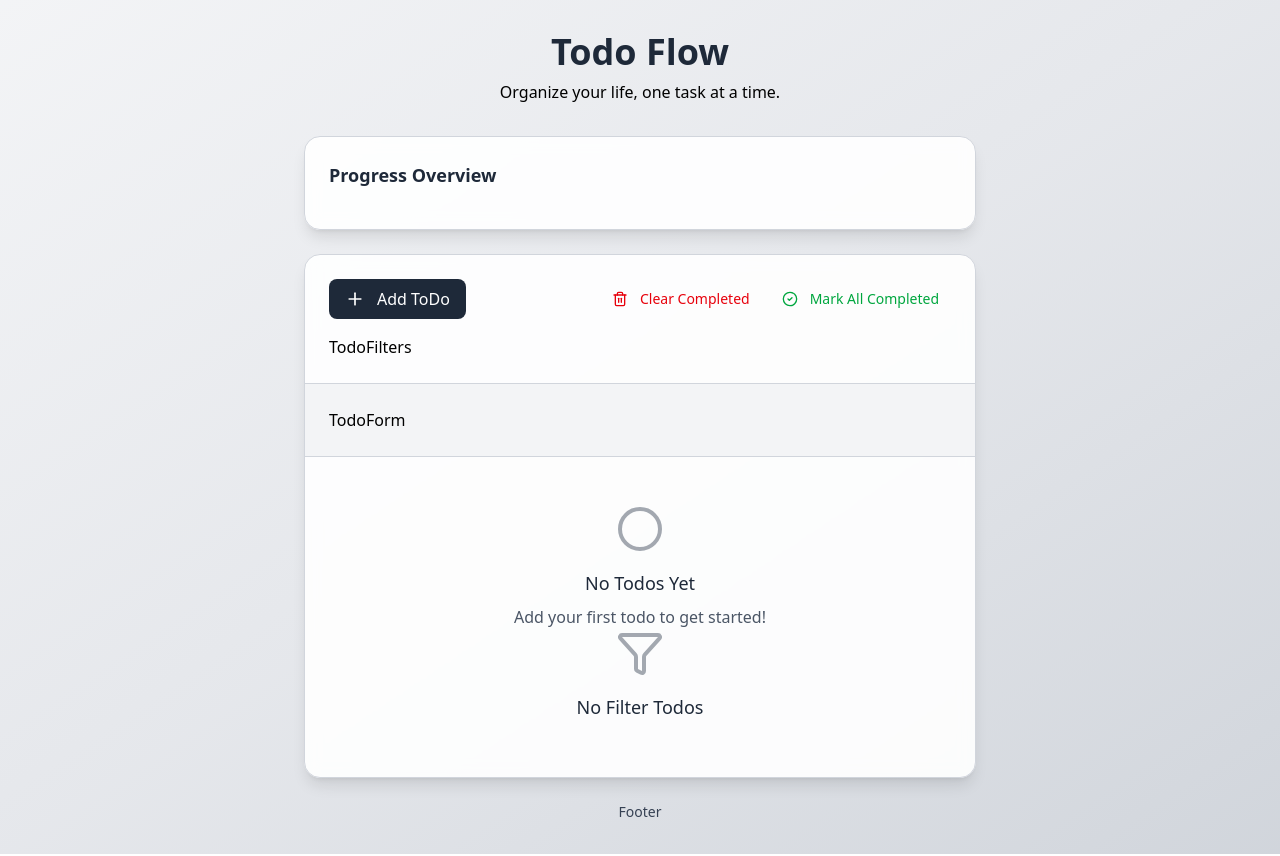
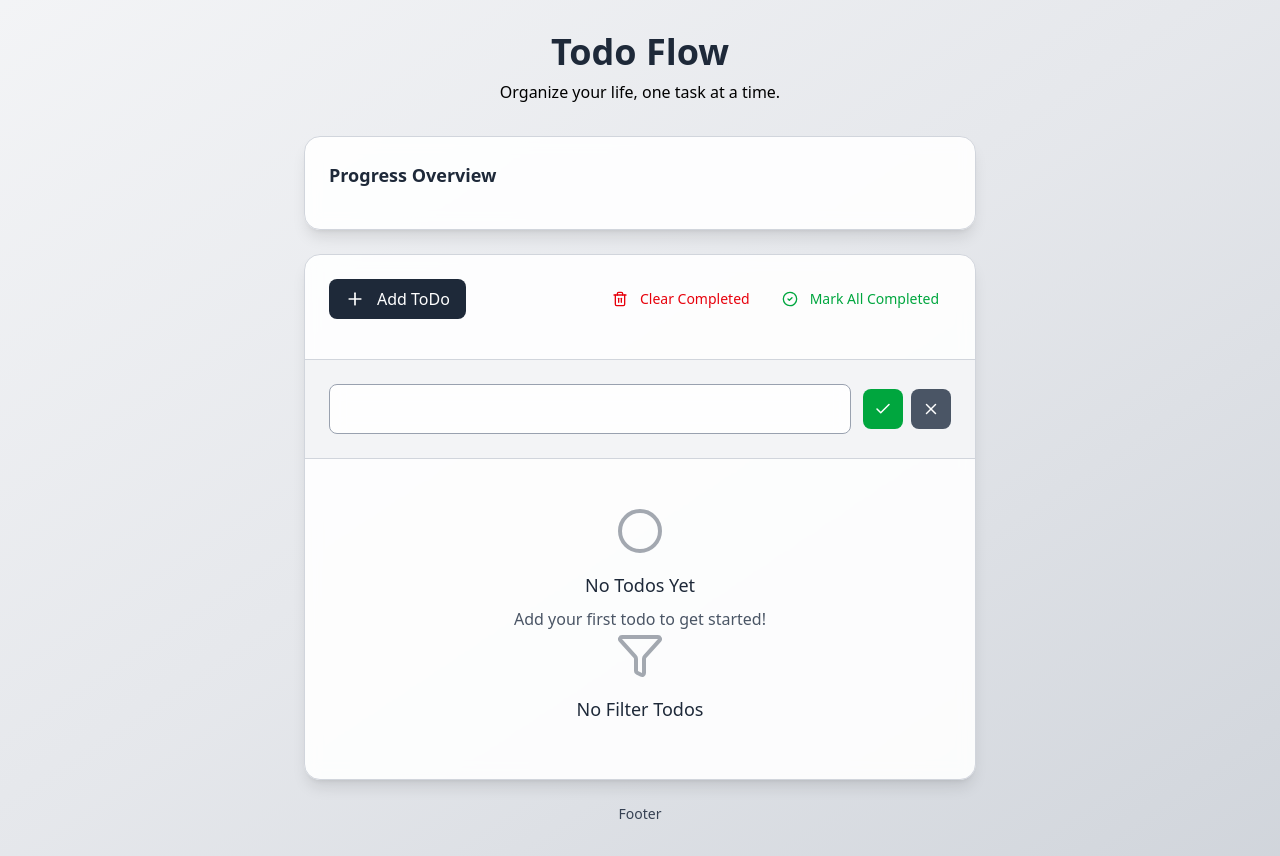
Before and after one commit to mimski/todo-flow, a React (Vite) app: page / in a window 1280 px wide. Built offline with nearby package versions, Linux system fonts and the light colour scheme.

Commit message:
added markup and style for TodoForm component

```diff
--- a/src/components/TodoFilters.jsx
+++ b/src/components/TodoFilters.jsx
@@ -1,4 +1,8 @@
 function TodoFilters() {
-  return <div>TodoFilters</div>;
+  return (
+    <div className="flex items-center justify-center">
+      <div className="inline-flex bg-gray-200"></div>
+    </div>
+  );
 }
 export default TodoFilters;
--- a/src/components/TodoForm.jsx
+++ b/src/components/TodoForm.jsx
@@ -1,4 +1,31 @@
+import { Check, X } from "lucide-react";
+
 function TodoForm() {
-  return <div>TodoForm</div>;
+  return (
+    <div className="flex items-center gap-3">
+      <div className="flex-1">
+        <input
+          className="w-full px-4 py-3 border border-gray-400 rounded-lg focus:outline-none focus:ring-2 focus:ring-gray-800 focus:border-transparent transition-all duration-200 bg-white/90 backdrop-blur-sm text-gray-800 placeholder-gray-600"
+          maxlength={500}
+        />
+      </div>
+      <div className="flex items-center gap-2">
+        <button
+          type="submit"
+          className="flex items-center justify-center w-10 h-10 bg-green-600 hover:bg-green-700 disabled:bg-gray-400 disabled:cursor-not-allowed text-white rounded-lg transition-colors duration-200"
+          title="Save todo"
+        >
+          <Check size={18} />
+        </button>
+        <button
+          type="submit"
+          className="flex items-center justify-center w-10 h-10 bg-gray-600 hover:bg-gray-700 disabled:bg-gray-400 disabled:cursor-not-allowed text-white rounded-lg transition-colors duration-200"
+          title="Save todo"
+        >
+          <X size={18} />
+        </button>
+      </div>
+    </div>
+  );
 }
 export default TodoForm;
```
